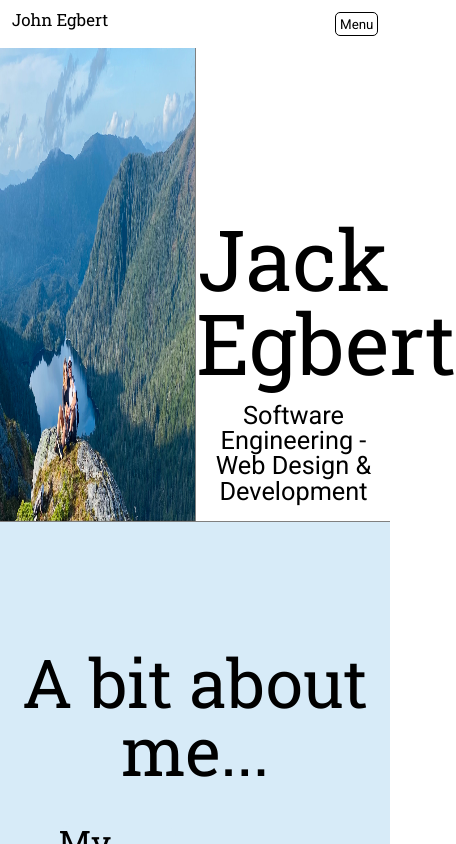
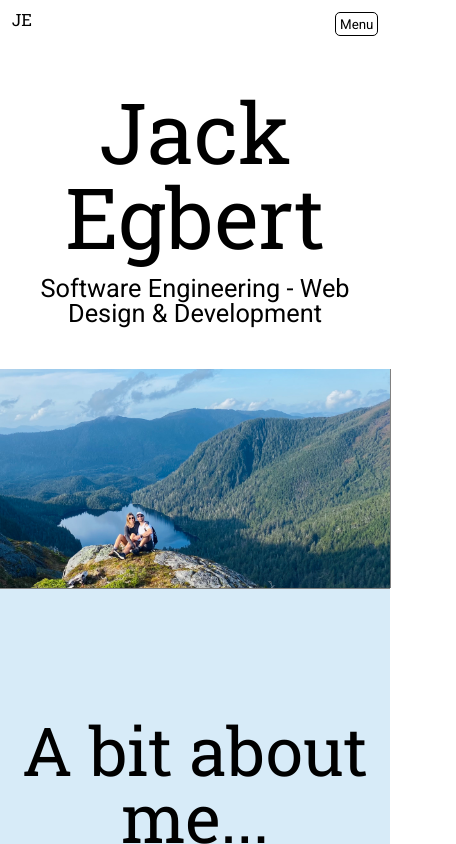
Before and after one commit to jhnegbrt/personal-website, a React (Create React App) app: page / in a window 390 px wide. Both pictures are taken after a click on the button "Enter". Shown: the top 844 px of the page, 456 px wide, since content can reach past the window. Built offline with nearby package versions, Linux system fonts and the light colour scheme.

Commit message:
changes about q/a to 4 rows

```diff
--- a/src/components/navbar.jsx
+++ b/src/components/navbar.jsx
@@ -65,7 +65,7 @@ class Navbar extends React.Component{
     let mobileNavbar = (
       <div>
         <header className="mobile-header">
-          <h3>John Egbert</h3>
+          <h3>JE</h3>
           <button onClick={this.toggleMenu}>Menu</button>
         </header>
         <div id="mobile-menu" className={visibility}>
--- a/src/styles/About.scss
+++ b/src/styles/About.scss
@@ -20,7 +20,6 @@
   }
 
   .about-spacer-v2{
-    // height: 5vh;
     width: 50%;
 
   }
@@ -92,4 +91,30 @@
     }
 
   }
+
+  @media screen and (max-width: 768px){
+
+
+
+    .about-container-right,
+    .about-container-left{
+      width: 85%;
+      margin-left: 10%;
+
+      .question,
+      .answer{
+        margin-left: 0;
+        margin-right: 0;
+      }
+      .off-left{
+        transform: translateX(-100vw);
+        transition: transform .4s cubic-bezier(0, 0.48, 1, 1);
+      }
+
+      .off-right{
+        transform: translateX(100vw);
+        transition: transform .4s cubic-bezier(0, 0.48, 1, 1);
+      }
+    }
+  }
 }
--- a/src/styles/WelcomeModal.scss
+++ b/src/styles/WelcomeModal.scss
@@ -189,3 +189,27 @@
 
 
 }
+
+@media screen and (max-width: 768px){
+
+  .home{
+    flex-direction: column;
+  }
+
+  .home-text{
+    width:100%;
+    h1{
+      margin-top: 5vh;
+    }
+
+    h2{
+      margin-bottom: 5vh;
+    }
+  }
+
+  #picture{
+    width: 100%;
+    order: 2;
+  }
+
+}
```
